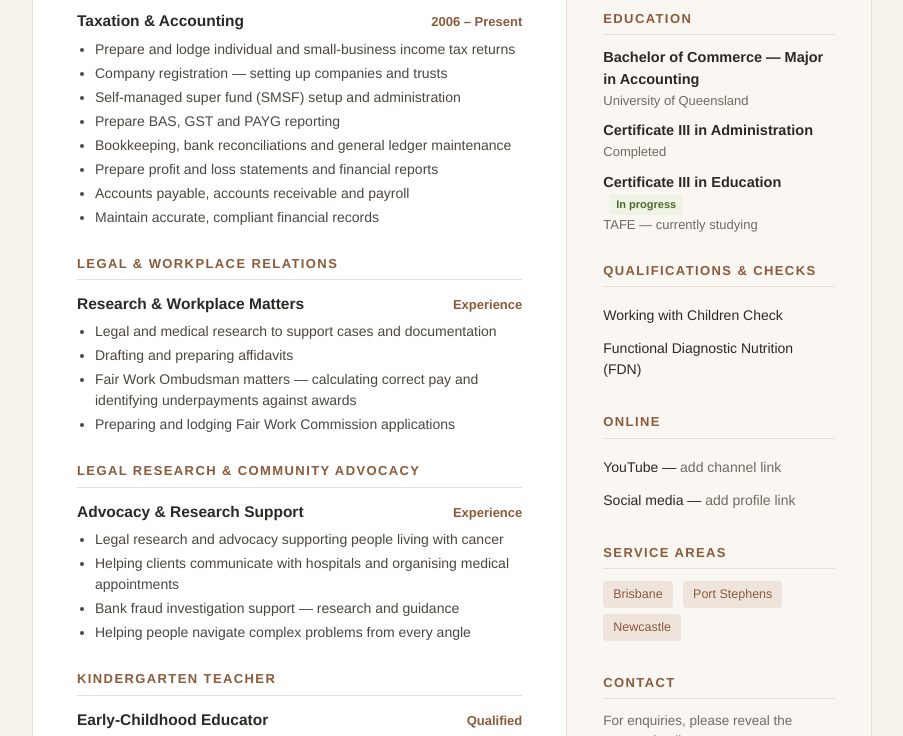
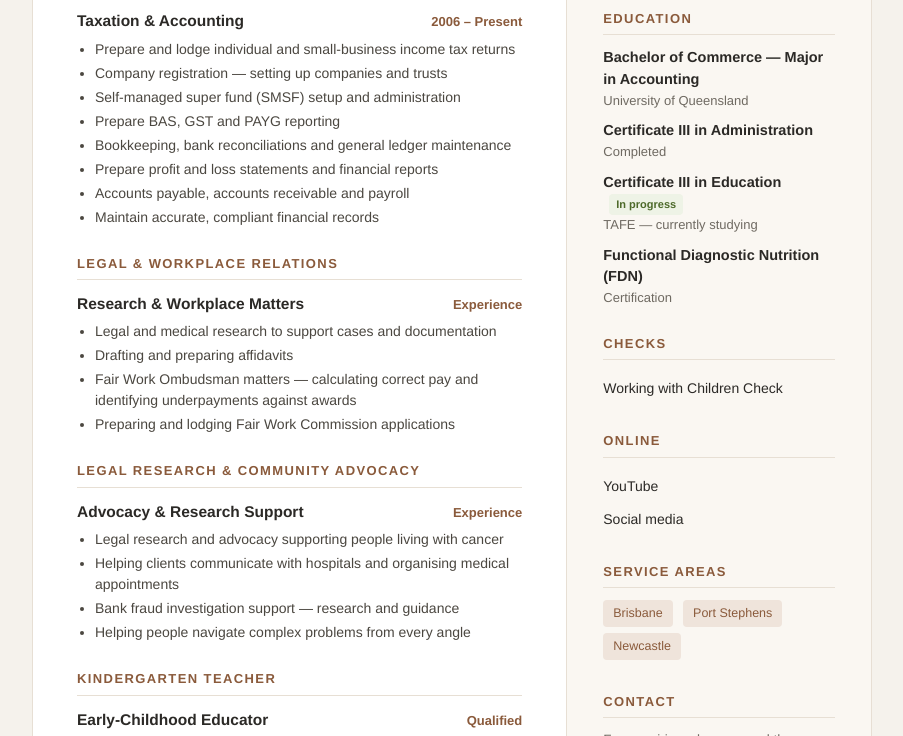
Before and after one commit to morning4170/landing, a plain HTML site: page index.html in a window 1280 px wide. Shown: the part 638-1374 px from the top of the page, without its empty margins (188-1091 px from the left). Drawn offline with Linux system fonts and the light colour scheme.

Commit message:
Add files via upload

```diff
--- a/index.html
+++ b/index.html
@@ -233,19 +233,20 @@
             <div class="sub">Completed</div>
             <div class="deg">Certificate III in Education<span class="tag-prog">In progress</span></div>
             <div class="sub">TAFE — currently studying</div>
+            <div class="deg">Functional Diagnostic Nutrition (FDN)</div>
+            <div class="sub">Certification</div>
           </div>
         </section>
 
         <section>
-          <h2 class="section">Qualifications &amp; Checks</h2>
+          <h2 class="section">Checks</h2>
           <div class="cert">Working with Children Check</div>
-          <div class="cert">Functional Diagnostic Nutrition (FDN)</div>
         </section>
 
         <section>
           <h2 class="section">Online</h2>
-          <div class="cert">YouTube — <span style="color:var(--muted);">add channel link</span></div>
-          <div class="cert">Social media — <span style="color:var(--muted);">add profile link</span></div>
+          <div class="cert">YouTube</div>
+          <div class="cert">Social media</div>
         </section>
 
         <section>
```
